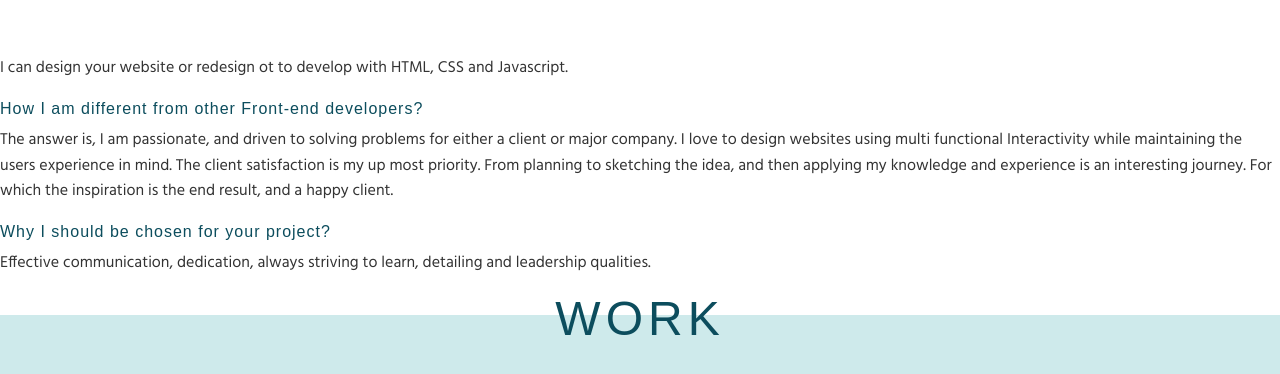
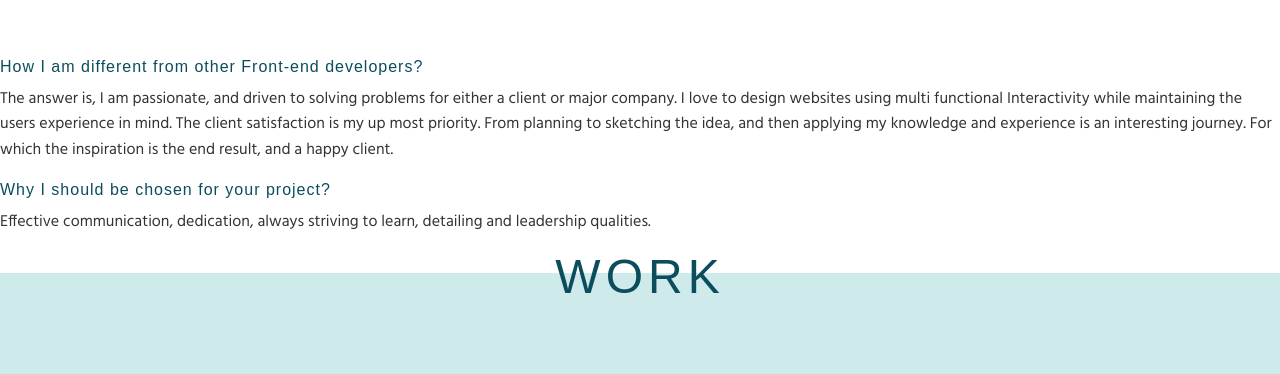
Before and after one commit to himadrivyas/hello-world, a plain HTML site: page index.html in a window 1280 px wide. Shown: the part 1577-1951 px from the top of the page. Drawn offline with nearby package versions, Linux system fonts and the light colour scheme; files that its build step writes are made by us from their sources; a script that the page names is missing.

Commit message:
Update index.html
p changed , added class file

```diff
--- a/index.html
+++ b/index.html
@@ -121,7 +121,7 @@
      </div>
 
      <div class="large-6 medium-6 small-12 columns con">
-      <p>I can design your website or redesign ot to develop with HTML, CSS and Javascript.</p>
+      <p class="hide">I can design your website or redesign ot to develop with HTML, CSS and Javascript.</p>
       <h6>How I am different from other Front-end developers?</h6>
 
       <p>The answer is, I am passionate, and driven to solving problems for either a client or major company. I love to design websites using multi functional Interactivity while maintaining the users experience in mind. The client satisfaction is my up most priority.  From planning to sketching the idea, and then applying my knowledge and experience is an interesting journey. For which the inspiration is the end result, and a happy client.</p>
```
